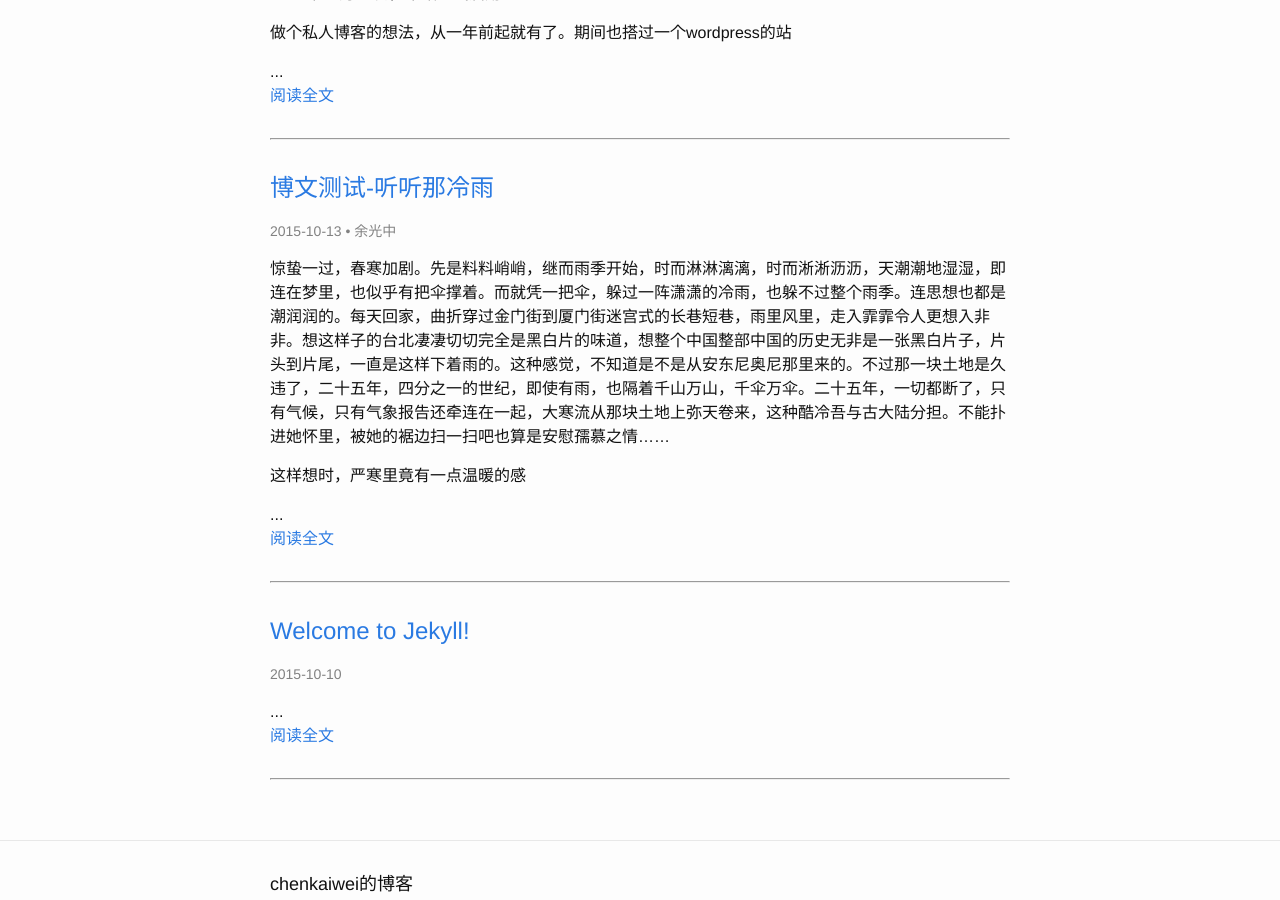
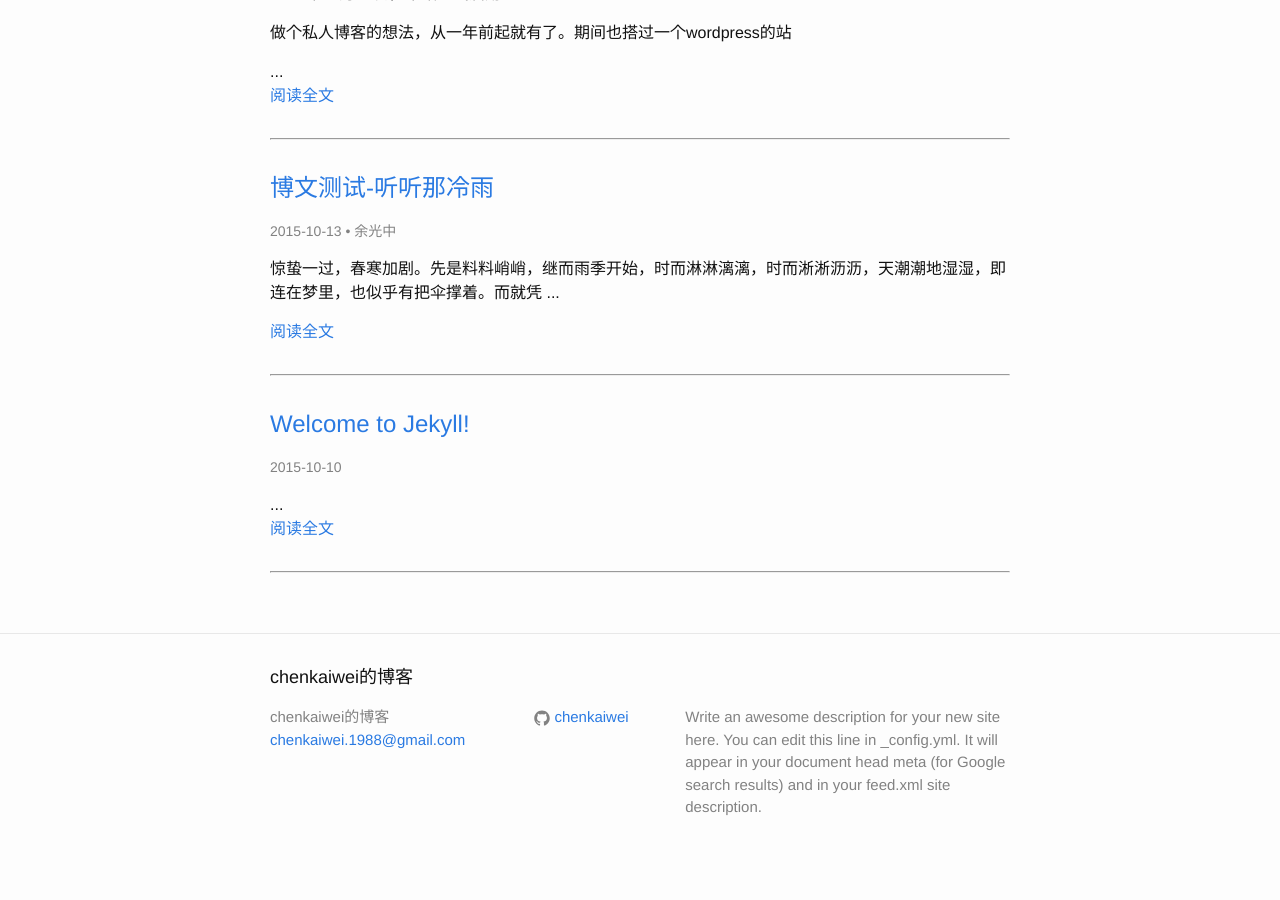
Before and after one commit to chenkaiwei/chenkaiwei.github.com, a Jekyll site: the page built from index.html, in a window 1280 px wide and 900 px high, scrolled down 631 px. Built offline with Jekyll 4.4.1, drawn with Linux system fonts in a browser that asks for light colours; after the commit the page ends 1510 px from its top, so only the background shows below that.

Commit message:
首页，摘要格式

```diff
--- a/_posts/2015-10-13-博文测试-听听那冷雨.markdown
+++ b/_posts/2015-10-13-博文测试-听听那冷雨.markdown
@@ -6,9 +6,9 @@ date:   2015-10-13
 categories: 转载
 ---
 
-惊蛰一过，春寒加剧。先是料料峭峭，继而雨季开始，时而淋淋漓漓，时而淅淅沥沥，天潮潮地湿湿，即连在梦里，也似乎有把伞撑着。而就凭一把伞，躲过一阵潇潇的冷雨，也躲不过整个雨季。连思想也都是潮润润的。每天回家，曲折穿过金门街到厦门街迷宫式的长巷短巷，雨里风里，走入霏霏令人更想入非非。想这样子的台北凄凄切切完全是黑白片的味道，想整个中国整部中国的历史无非是一张黑白片子，片头到片尾，一直是这样下着雨的。这种感觉，不知道是不是从安东尼奥尼那里来的。不过那一块土地是久违了，二十五年，四分之一的世纪，即使有雨，也隔着千山万山，千伞万伞。二十五年，一切都断了，只有气候，只有气象报告还牵连在一起，大寒流从那块土地上弥天卷来，这种酷冷吾与古大陆分担。不能扑进她怀里，被她的裾边扫一扫吧也算是安慰孺慕之情……
+惊蛰一过，春寒加剧。先是料料峭峭，继而雨季开始，时而淋淋漓漓，时而淅淅沥沥，天潮潮地湿湿，即连在梦里，也似乎有把伞撑着。而就凭<!--@more-->一把伞，躲过一阵潇潇的冷雨，也躲不过整个雨季。连思想也都是潮润润的。每天回家，曲折穿过金门街到厦门街迷宫式的长巷短巷，雨里风里，走入霏霏令人更想入非非。想这样子的台北凄凄切切完全是黑白片的味道，想整个中国整部中国的历史无非是一张黑白片子，片头到片尾，一直是这样下着雨的。这种感觉，不知道是不是从安东尼奥尼那里来的。不过那一块土地是久违了，二十五年，四分之一的世纪，即使有雨，也隔着千山万山，千伞万伞。二十五年，一切都断了，只有气候，只有气象报告还牵连在一起，大寒流从那块土地上弥天卷来，这种酷冷吾与古大陆分担。不能扑进她怀里，被她的裾边扫一扫吧也算是安慰孺慕之情……
 
-这样想时，严寒里竟有一点温暖的感<!--@more-->觉了。这样想时，他希望这些狭长的巷子永远延伸下去，他的思路也可以延伸下去，不是金门街到厦门街，而是金门到厦门。他是厦门人，至少是广义的厦门人，二十年来，不住在厦门，住在厦门街，算是嘲弄吧，也算是安慰。不过说到广义，他同样也是广义的江南人，常州人，南京人，川娃儿，五陵少年。杏花春雨江南，那是他的少年时代了。再过半个月就是清明。安东尼奥尼的镜头摇过去，摇过去又摇过来。残山剩水犹如是。皇天后土犹如是。纭纭黔首纷纷黎民从北到南犹如是。那里面是中国吗？那里面当然还是中国永远是中国。只是杏花春雨已不再，牧童遥指已不再，剑门细雨渭城轻尘也都已不再。然则他日思夜梦的那片土地，究竟在哪里呢？
+这样想时，严寒里竟有一点温暖的感觉了。这样想时，他希望这些狭长的巷子永远延伸下去，他的思路也可以延伸下去，不是金门街到厦门街，而是金门到厦门。他是厦门人，至少是广义的厦门人，二十年来，不住在厦门，住在厦门街，算是嘲弄吧，也算是安慰。不过说到广义，他同样也是广义的江南人，常州人，南京人，川娃儿，五陵少年。杏花春雨江南，那是他的少年时代了。再过半个月就是清明。安东尼奥尼的镜头摇过去，摇过去又摇过来。残山剩水犹如是。皇天后土犹如是。纭纭黔首纷纷黎民从北到南犹如是。那里面是中国吗？那里面当然还是中国永远是中国。只是杏花春雨已不再，牧童遥指已不再，剑门细雨渭城轻尘也都已不再。然则他日思夜梦的那片土地，究竟在哪里呢？
 
 在报纸的头条标题里吗？还是香港的谣言里？还是傅聪的黑键白键马思聪的跳弓拨弦？还是安东尼奥尼的镜底勒马洲的望中？还是呢，故宫博物院的壁头和玻璃柜内，京戏的锣鼓声中太白和东坡的韵里？
 
```
